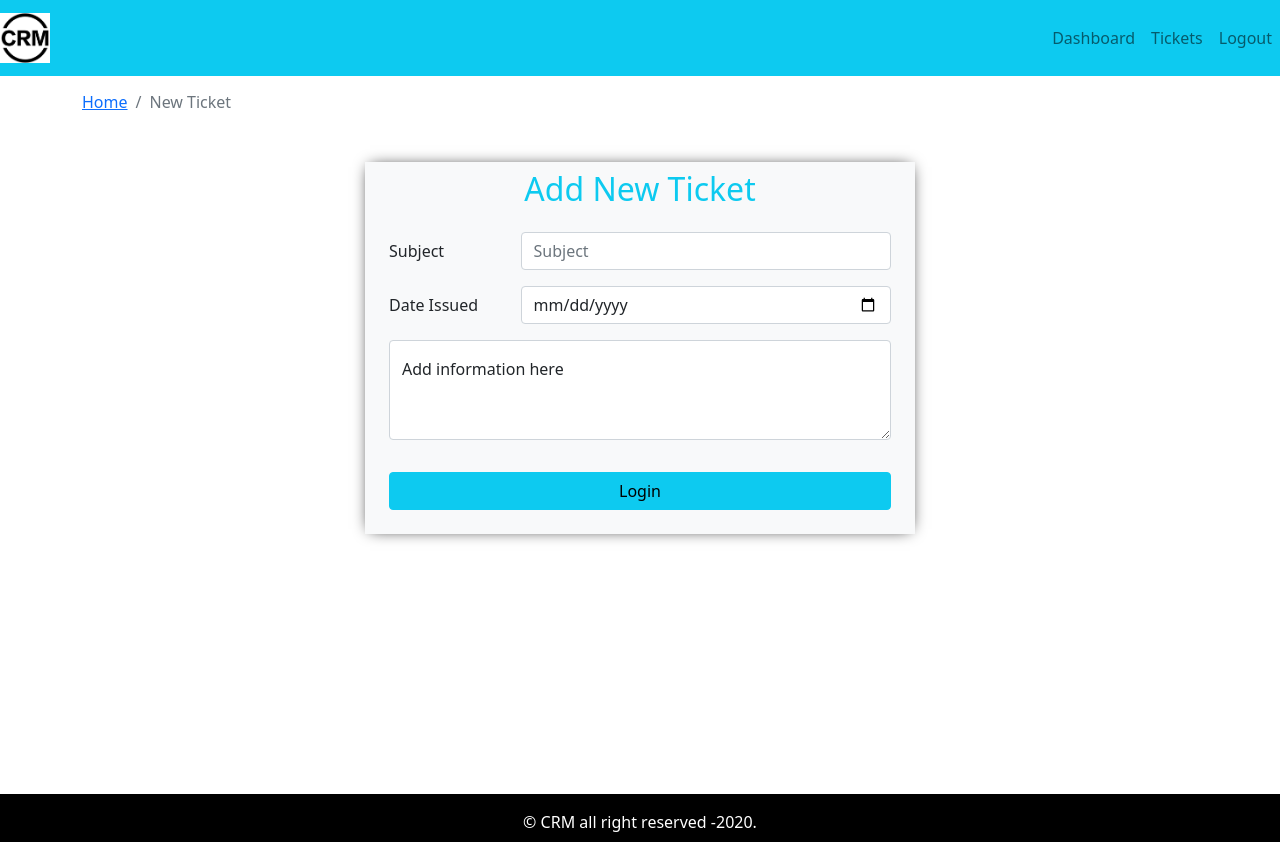
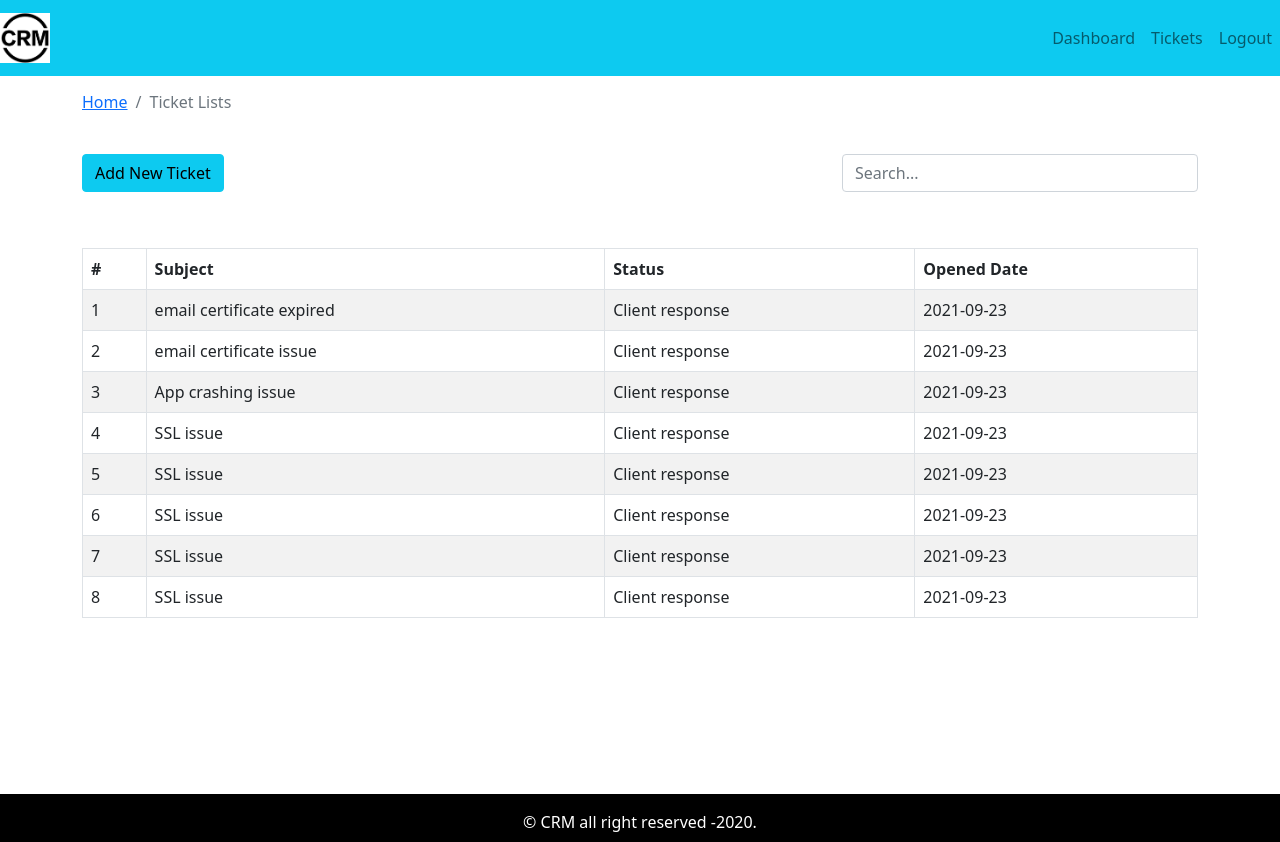
Before and after one commit to praksahb/crm-frontend, a React (Create React App) app: page / in a window 1280 px wide. Built offline with nearby package versions, Linux system fonts and the light colour scheme.

Commit message:
added ticket list page

```diff
--- a/src/App.js
+++ b/src/App.js
@@ -4,7 +4,8 @@
 // import { Dashboard } from "./pages/dashboard/Dashboard.page";
 
 // import { Entry } from "./pages/entry/Entry.page";
-import { AddTicket } from "./pages/new-ticket/AddTicket.page";
+// import { AddTicket } from "./pages/new-ticket/AddTicket.page";
+import { TicketLists } from "./pages/ticket-list/TicketLists.page";
 
 function App() {
 	return (
@@ -12,7 +13,8 @@
 			{/* <Entry /> */}
 			<DefaultLayout>
 				{/* <Dashboard /> */}
-				<AddTicket />
+				{/* <AddTicket /> */}
+				<TicketLists />
 			</DefaultLayout>
 		</div>
 	);
--- a/src/assets/data/dummy-tickets.json
+++ b/src/assets/data/dummy-tickets.json
@@ -1,19 +1,19 @@
 [
 	{
 		"id": 1,
-		"subject": "SSL issue",
+		"subject": "email certificate expired",
 		"status": "Client response",
 		"addedAt": "2021-09-23"
 	},
 	{
 		"id": 2,
-		"subject": "SSL issue",
+		"subject": "email certificate issue",
 		"status": "Client response",
 		"addedAt": "2021-09-23"
 	},
 	{
 		"id": 3,
-		"subject": "SSL issue",
+		"subject": "App crashing issue",
 		"status": "Client response",
 		"addedAt": "2021-09-23"
 	},
--- /dev/null
+++ b/src/components/search-form/SearchForm.comp.js
@@ -0,0 +1,27 @@
+import React from "react";
+import { Form, Row, Col } from "react-bootstrap";
+import { PropTypes } from "prop-types";
+
+export const SearchForm = ({ handleOnChange, str }) => {
+	return (
+		<div>
+			<Form>
+				<Form.Group as={Row}>
+					<Col sm="12">
+						<Form.Control
+							name="searchStr"
+							onChange={handleOnChange}
+							value={str}
+							placeholder="Search..."
+						/>
+					</Col>
+				</Form.Group>
+			</Form>
+		</div>
+	);
+};
+
+SearchForm.propTypes = {
+	handleOnChange: PropTypes.func.isRequired,
+	str: PropTypes.string.isRequired,
+};
--- a/src/components/ticket-table/TicketTable.comp.js
+++ b/src/components/ticket-table/TicketTable.comp.js
@@ -1,5 +1,6 @@
 import React from "react";
 import { Table } from "react-bootstrap";
+import PropTypes from "prop-types";
 
 export const TicketTable = ({ tickets }) => {
 	return (
@@ -15,13 +16,13 @@
 			<tbody>
 				{tickets.length ? (
 					tickets.map((row) => {
-						//const { id, subjects, status, addedAt } = row;
+						const { id, subject, status, addedAt } = row;
 						return (
-							<tr key={row.id}>
-								<td>{row.id}</td>
-								<td>{row.subjects}</td>
-								<td>{row.status}</td>
-								<td>{row.addedAt}</td>
+							<tr key={id}>
+								<td>{id}</td>
+								<td>{subject}</td>
+								<td>{status}</td>
+								<td>{addedAt}</td>
 							</tr>
 						);
 					})
@@ -36,3 +37,7 @@
 		</Table>
 	);
 };
+
+TicketTable.propTypes = {
+	tickets: PropTypes.array.isRequired,
+};
--- /dev/null
+++ b/src/pages/ticket-list/TicketLists.page.js
@@ -0,0 +1,51 @@
+import React, { useState, useEffect } from "react";
+import { Container, Row, Col, Button } from "react-bootstrap";
+import { PageBreadcrumb } from "../../components/breadcrumb/Breadcrumb.comp";
+import { SearchForm } from "../../components/search-form/SearchForm.comp";
+import { TicketTable } from "../../components/ticket-table/TicketTable.comp";
+import tickets from "../../assets/data/dummy-tickets.json";
+
+export const TicketLists = () => {
+	const [str, setStr] = useState("");
+	const [showTicket, setShowTicket] = useState(tickets);
+
+	useEffect(() => {}, [str, showTicket]);
+
+	const handleOnChange = (e) => {
+		const { value } = e.target;
+		setStr(value);
+		searchTicket(value);
+	};
+
+	const searchTicket = (sttr) => {
+		const displayTickets = tickets.filter((row) =>
+			row.subject.toLowerCase().includes(sttr.toLowerCase())
+		);
+		console.log(displayTickets);
+		setShowTicket(displayTickets);
+	};
+
+	return (
+		<Container>
+			<Row>
+				<Col>
+					<PageBreadcrumb page="Ticket Lists" />
+				</Col>
+			</Row>
+			<Row className="mt-4">
+				<Col md={4} className="mb-2">
+					<Button variant="info">Add New Ticket</Button>
+				</Col>
+				<Col md={{ span: 4, offset: 4 }} className="text-end mb-2">
+					<SearchForm handleOnChange={handleOnChange} str={str} />
+				</Col>
+			</Row>
+
+			<Row>
+				<Col className="mt-5">
+					<TicketTable tickets={showTicket} />
+				</Col>
+			</Row>
+		</Container>
+	);
+};
--- a/src/utils/validation.js
+++ b/src/utils/validation.js
@@ -1,3 +1,3 @@
-const shortText = (str) => {
-	return str.length > 3 && str <= 100;
+export const shortText = (str) => {
+	return str.length >= 3 && str <= 100;
 };
```
